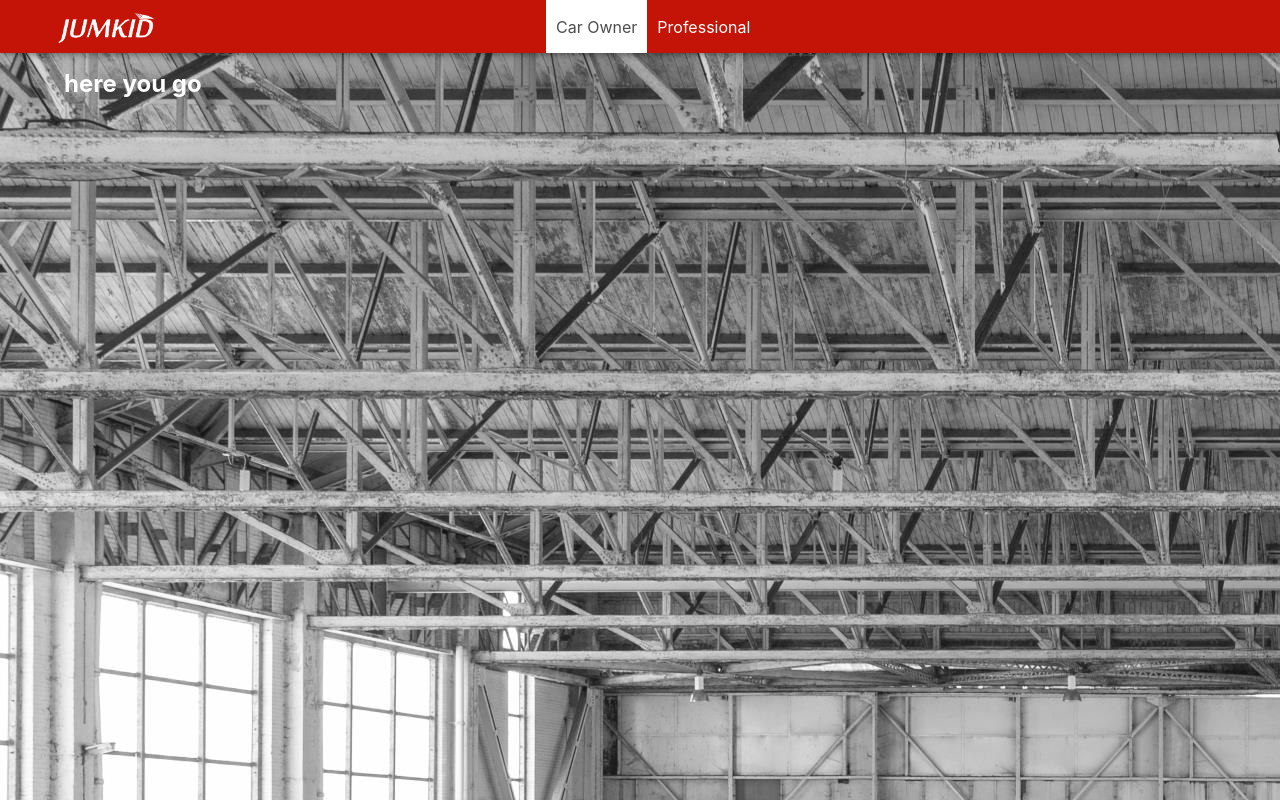
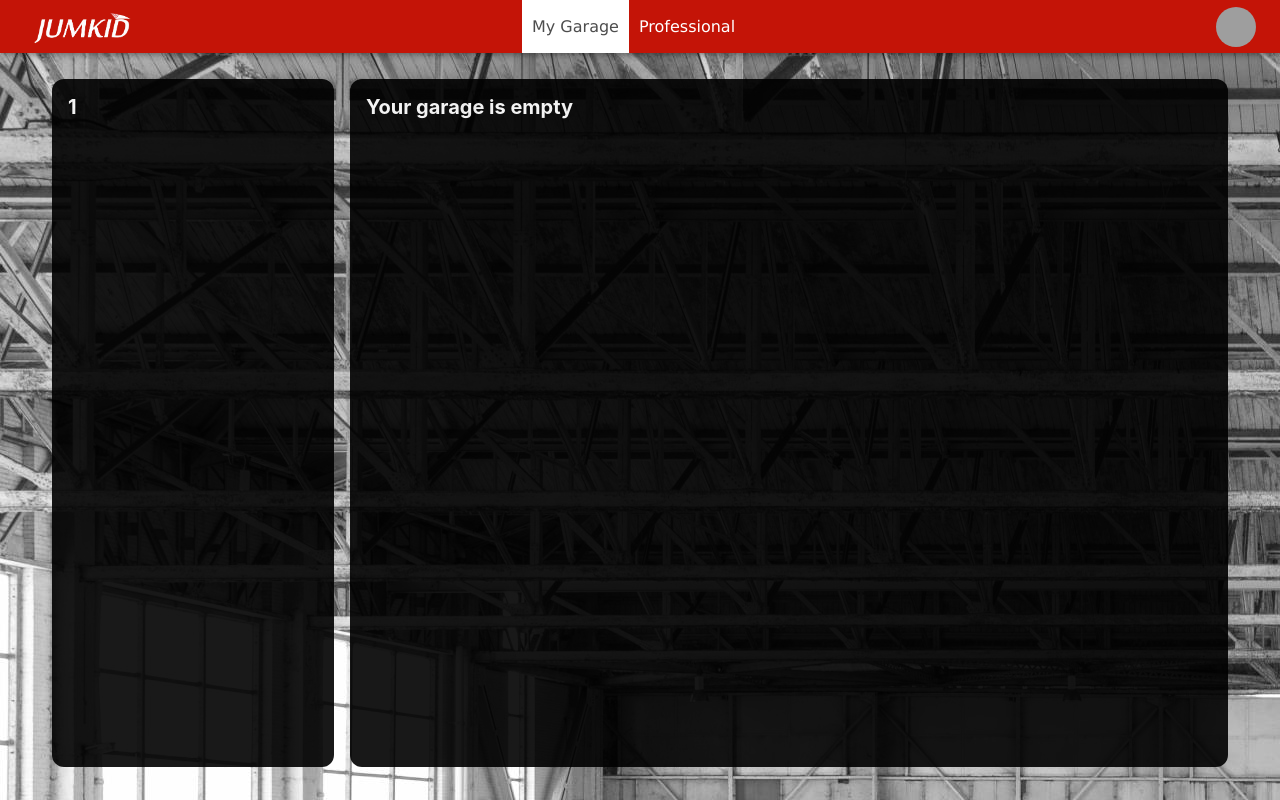
Before and after one commit to jumkid/client-web, a React (Create React App) app: page / in a window 1280 px wide. Built offline with nearby package versions, Linux system fonts and the light colour scheme; grey boxes are pictures that could not be loaded.

Commit message:
project initiate

```diff
--- a/public/index.html
+++ b/public/index.html
@@ -24,20 +24,10 @@
       work correctly both with client-side routing and a non-root public URL.
       Learn how to configure a non-root public URL by running `npm run build`.
     -->
-    <title>React App</title>
+    <title>Jumkid</title>
   </head>
   <body>
     <noscript>You need to enable JavaScript to run this app.</noscript>
     <div id="root"></div>
-    <!--
-      This HTML file is a template.
-      If you open it directly in the browser, you will see an empty page.
-
-      You can add webfonts, meta tags, or analytics to this file.
-      The build step will place the bundled scripts into the <body> tag.
-
-      To begin the development, run `npm start` or `yarn start`.
-      To create a production bundle, use `npm run build` or `yarn build`.
-    -->
   </body>
 </html>
--- a/src/Dashboard/Dashboard.CarOwner.jsx
+++ b/src/Dashboard/Dashboard.CarOwner.jsx
@@ -1,10 +1,23 @@
 import React from 'react';
 import MainLayout from '../layout/MainLayout';
+import { Box } from '@mui/material';
+
+const styles = {
+  p: 2,
+  m: 0.5,
+  border: '0px solid',
+  borderRadius: 3,
+  fontSize: '1.25rem',
+  fontWeight: '700',
+  backgroundColor: '#000',
+  opacity: [1, 1, 1]
+};
 
 function CarOwner () {
   return (
     <MainLayout>
-      <div>here is the Dashboard</div>
+      <Box sx={styles} gridColumn="span 3">1</Box>
+      <Box sx={styles} gridColumn="span 9">Your garage is empty</Box>
     </MainLayout>
   );
 }
--- a/src/index.css
+++ b/src/index.css
@@ -12,8 +12,7 @@ body {
 }
 
 code {
-  font-family: source-code-pro, Menlo, Monaco, Consolas, 'Courier New',
-    monospace;
+  font-family: source-code-pro, Menlo, Monaco, Consolas, 'Courier New', monospace;
 }
 
 .navigation {
@@ -36,7 +35,9 @@ nav {
     float: left;
     display: block;
     height: 100%;
+    min-width: 360px;
     font-size: 16px;
+    font-family: Verdana, arial, serif;
     padding: 0 0;
     margin: 0 38px 0 338px;
 }
--- /dev/null
+++ b/src/layout/MainLayout/MainLayout.TopBar.jsx
@@ -0,0 +1,74 @@
+import React, { useState } from 'react';
+import {
+  AppBar,
+  Avatar,
+  Box,
+  Container,
+  Divider,
+  Icon,
+  IconButton,
+  Menu,
+  MenuItem,
+  Toolbar,
+  Tooltip,
+  Typography
+} from '@mui/material';
+import NavButtons from './MainLayout.NavButtons';
+import PropTypes from 'prop-types';
+
+function TopBar ({ menuItems, settings }) {
+  const [anchorElUser, setAnchorElUser] = useState(null);
+
+  const menuOnClickHandler = () => {
+    console.log('clicked menu item');
+  };
+
+  const handleOpenUserMenu = (event) => {
+    setAnchorElUser(event.currentTarget);
+  };
+
+  const handleCloseUserMenu = () => {
+    setAnchorElUser(null);
+  };
+
+  return (
+    <AppBar position="static">
+      <Container maxWidth={false} disableGutters={true}>
+        <Toolbar variant="dense">
+          <Icon className="navigation-logo"/>
+          <NavButtons items={menuItems} handleClick={menuOnClickHandler}/>
+          <Box sx={{ flex: 1 }}/>
+          <Box>
+            <Tooltip title="Open settings">
+              <IconButton onClick={handleOpenUserMenu} sx={{ p: 0 }}>
+                <Avatar alt="Chooli Yip" src="/static/images/avatar/2.jpg" />
+              </IconButton>
+            </Tooltip>
+            <Menu id="menu-appbar"
+              sx={{ mt: '8px', mr: '200px' }}
+              anchorEl={anchorElUser}
+              getContentAnchorEl={null}
+              anchorOrigin={{ vertical: 'bottom', horizontal: 'right' }}
+              transformOrigin={{ vertical: 'top', horizontal: 'right' }}
+              open={Boolean(anchorElUser)}
+              onClose={handleCloseUserMenu}
+            >
+              {settings.map((setting, index) => (
+                setting === '-'
+                  ? <Divider key={index}/>
+                  : <MenuItem key={index} onClick={handleCloseUserMenu}><Typography textAlign="center">{setting}</Typography></MenuItem>
+              ))}
+            </Menu>
+          </Box>
+        </Toolbar>
+      </Container>
+    </AppBar>
+  );
+}
+
+TopBar.propTypes = {
+  settings: PropTypes.array.isRequired,
+  menuItems: PropTypes.array.isRequired
+};
+
+export default TopBar;
--- a/src/layout/MainLayout/MainLayout.jsx
+++ b/src/layout/MainLayout/MainLayout.jsx
@@ -1,43 +1,56 @@
 import React from 'react';
-import { Container, AppBar, Toolbar, Icon, Divider } from '@mui/material';
+import { Container, Box } from '@mui/material';
 import { createTheme, ThemeProvider } from '@mui/material/styles';
-import NavButtons from './MainLayout.NavButtons';
+import PropTypes from 'prop-types';
+import './index.css';
+import TopBar from './MainLayout.TopBar';
 
-const theme = createTheme({
+const jkTheme = createTheme({
   palette: {
-    secondary: {
+    primary: {
       main: '#C41407'
     }
   }
 });
 
+const styles = {
+  display: 'grid',
+  gridTemplateColumns: 'repeat(12, 1fr)',
+  gap: 1,
+  borderColor: 'text.primary',
+  m: 2,
+  border: 0,
+  height: '87vh',
+  minHeight: '600px',
+  minWidth: '1024px',
+  padding: '6px 8px',
+  borderRadius: 3,
+  opacity: [0.5, 0.8, 0.9]
+};
+
 const menuItems = [
-  { title: 'Car Owner', isCurrent: true, route: '/' },
+  { title: 'My Garage', isCurrent: true, route: '/' },
   { title: 'Professional', isCurrent: false, route: '/professional' }
 ];
 
-function MainLayout () {
-  const menuOnClickHandler = () => {
-    console.log('clicked menu item');
-  };
+const userSettings = ['Profile', 'Account', '-', 'Logout'];
 
+function MainLayout (props) {
   return (
-    <ThemeProvider theme={theme}>
-      <AppBar color="secondary" position="static">
-        <Container maxWidth="xl">
-          <Toolbar variant="dense">
-            <Icon className="navigation-logo"/>
-            <Divider />
-            <NavButtons items={menuItems} handleClick={menuOnClickHandler}/>
-          </Toolbar>
-        </Container>
-      </AppBar>
+    <ThemeProvider theme={jkTheme}>
+      <TopBar menuItems={menuItems} settings={userSettings}/>
 
-      <Container fixed>
-        <h1> here you go</h1>
+      <Container maxWidth='xl'>
+        <Box sx={{ ...styles }}>
+          { props.children }
+        </Box>
       </Container>
     </ThemeProvider>
   );
 }
 
+MainLayout.propTypes = {
+  children: PropTypes.array.isRequired
+};
+
 export default MainLayout;
--- /dev/null
+++ b/src/layout/MainLayout/index.css
@@ -0,0 +1,3 @@
+.MuiContainer-root {
+    padding: 0 0 0 0;
+}
```
Lines whose indentation alone changed are shown as unchanged.
